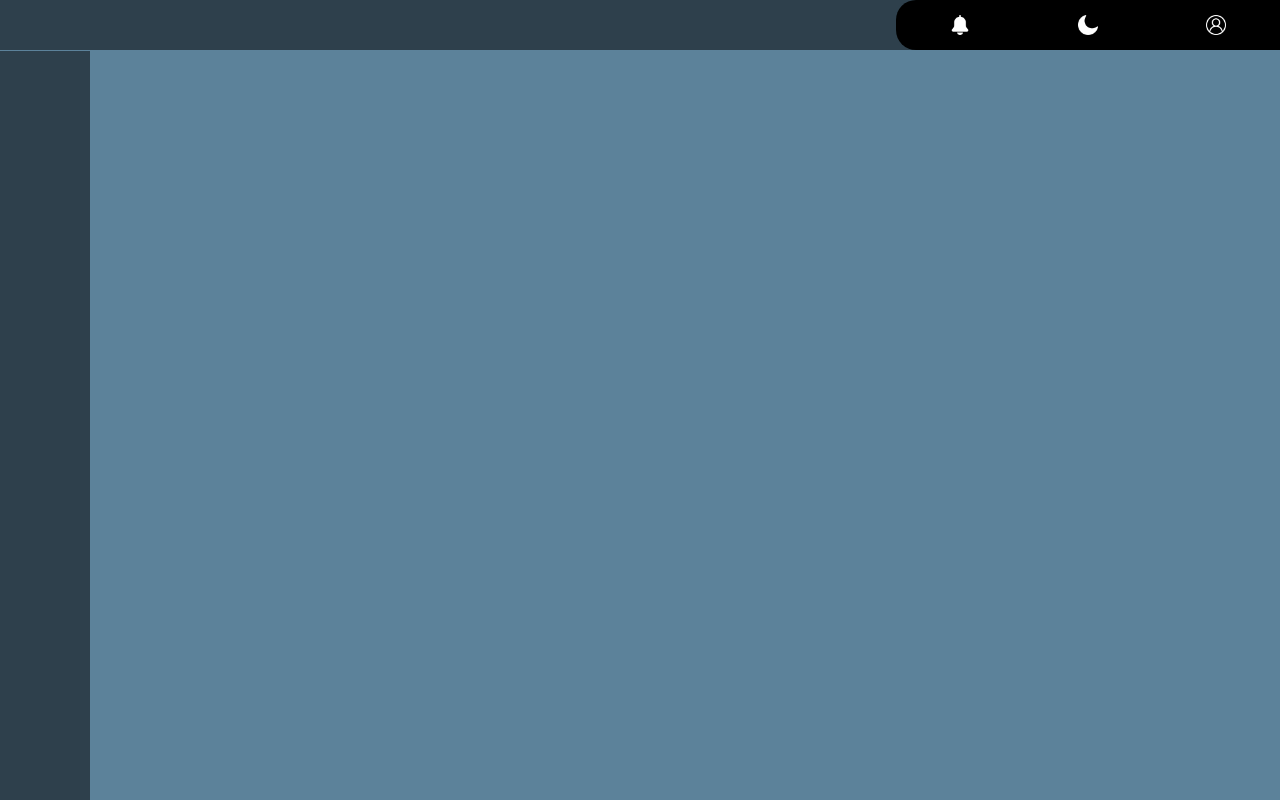
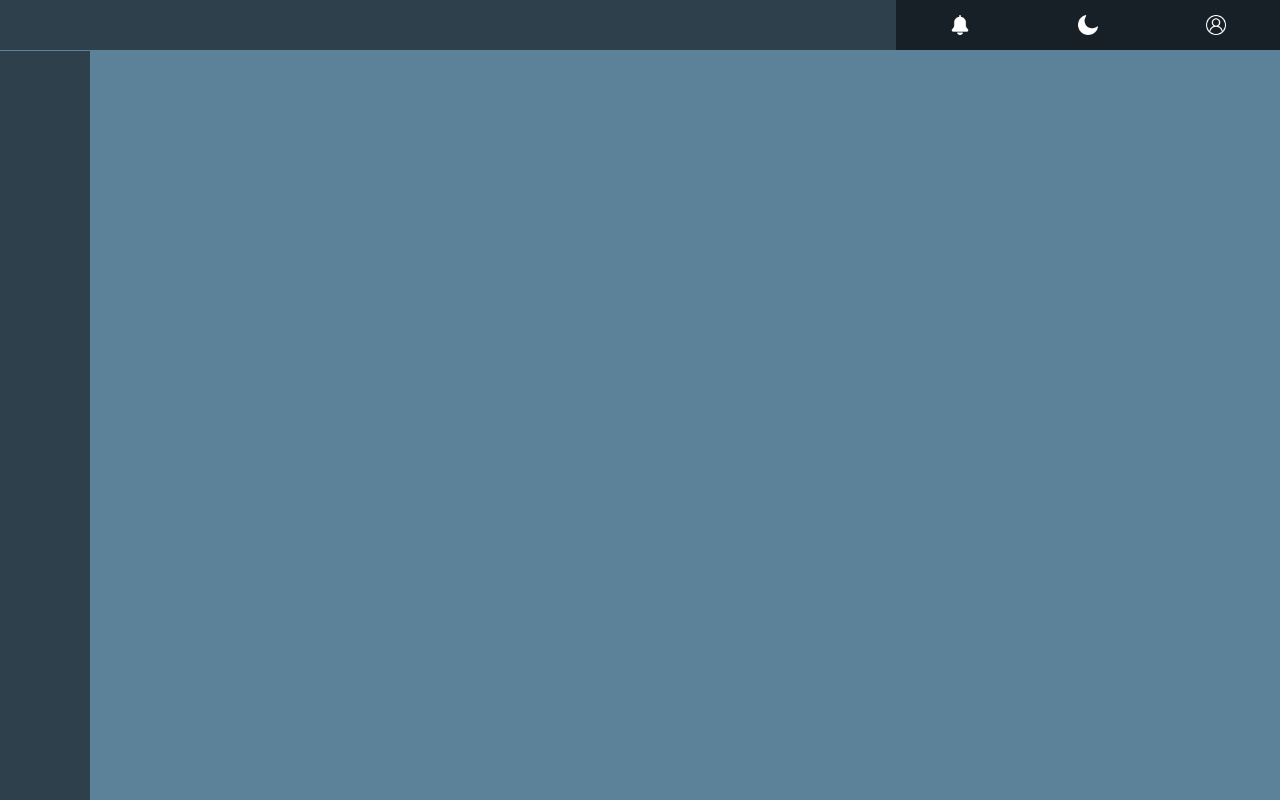
Before and after one commit to e-corpcompanygroupmovieslander/MovieLanderApp, a plain HTML site: page index.html in a window 1280 px wide. Drawn offline with Linux system fonts and the light colour scheme.

Commit message:
WINDOWS MODE HOLDER

```diff
--- a/WINDOWS/PAGES/HomePage/homePage.css
+++ b/WINDOWS/PAGES/HomePage/homePage.css
@@ -11,10 +11,10 @@
     position: relative;
     display: inline-flex;
     width: 30%;
-    background: black;
+    background: #00000080;
     margin-left: auto;
     margin-right: 0rem;
-    border-radius: 20px 0px 0px 20px;
+    border-radius: 0px 0px 0px 0px;
 }
 
 .WindowsDivHolder{
```
